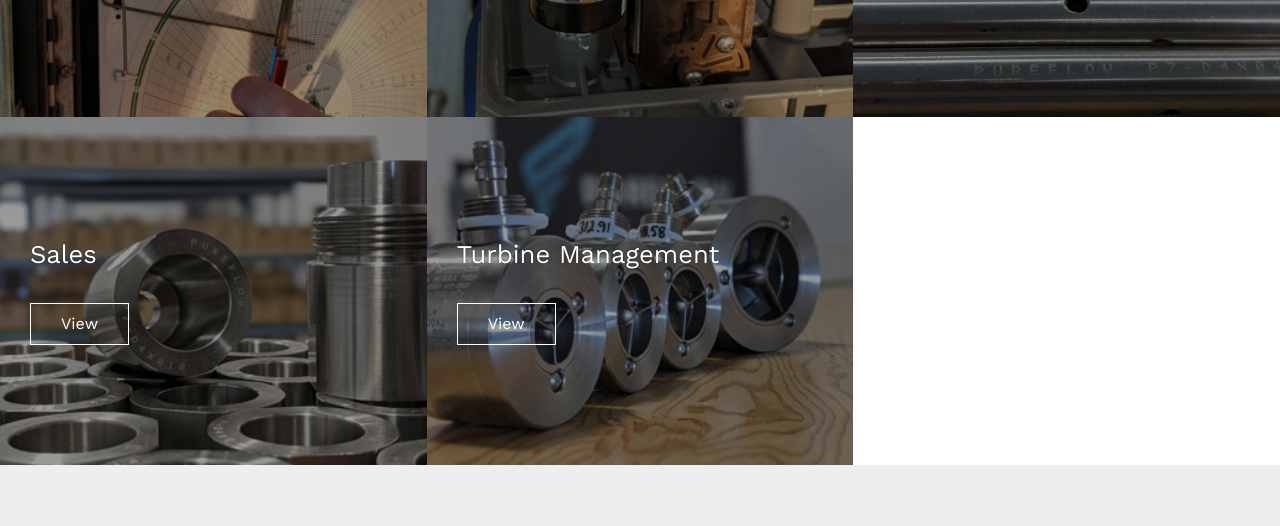
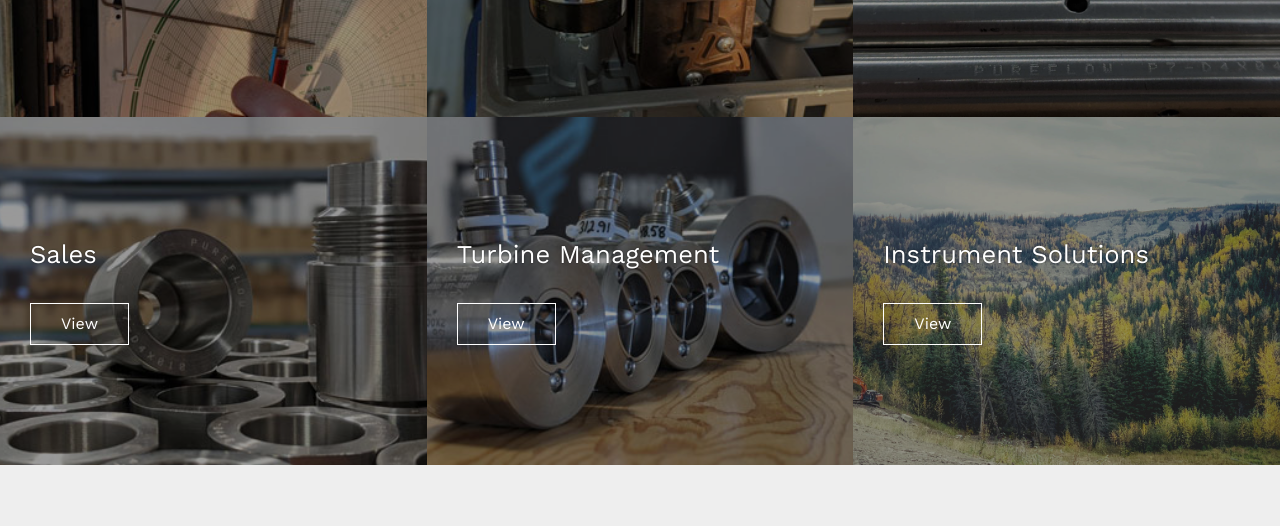
Before and after one commit to colbygarland/pureflowgp.ca, a plain HTML site: page index.html in a window 1280 px wide. Shown: the part 1267-1793 px from the top of the page. Drawn offline with nearby package versions, Linux system fonts and the light colour scheme.

Commit message:
Added sixth service

```diff
--- a/index.html
+++ b/index.html
@@ -137,6 +137,12 @@
                 <a class="btn btn-lg btn-ghost-white" href="services.html">View</a>
             </div>
         </div>
+        <div class="services__col col-sm-12 col-md-6 col-lg-4">
+            <div class="service" style="background-image:url(img/23-Edited.jpg)">
+                <h3>Instrument Solutions</h3>
+                <a class="btn btn-lg btn-ghost-white" href="services.html">View</a>
+            </div>
+        </div>
     </section>
 
     <div class="content grey-bg">
```
